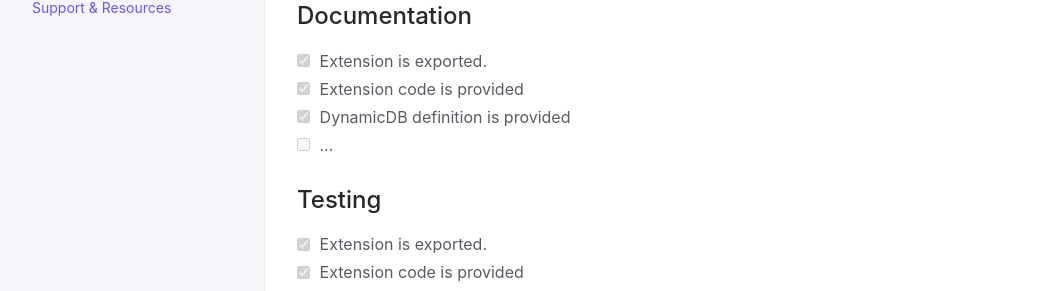
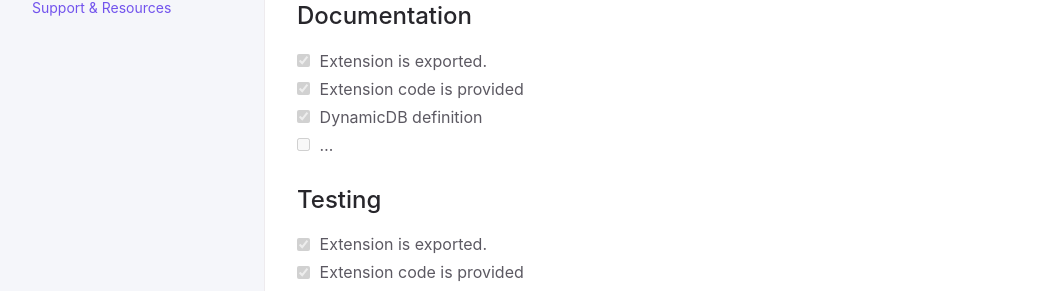
Before and after one commit to infor-cloud/xtendm3, a Jekyll site: the page built from docs/documentation/approval-requirements.md, in a window 1280 px wide. Shown: the part 693-984 px from the top of the page, without its empty margins (107-1171 px from the left). Built offline with Jekyll 4.4.1, drawn with Linux system fonts in a browser that asks for light colours.

Commit message:
Update approval-requirements.md

```diff
--- a/docs/documentation/approval-requirements.md
+++ b/docs/documentation/approval-requirements.md
@@ -29,7 +29,7 @@ Checklist for requesting approval for your extensions.
 ## Documentation
 - [x] Extension is exported.
 - [x] Extension code is provided
-- [x] DynamicDB definition is provided
+- [x] DynamicDB definition
 - [ ] ...
 
 ## Testing
```
